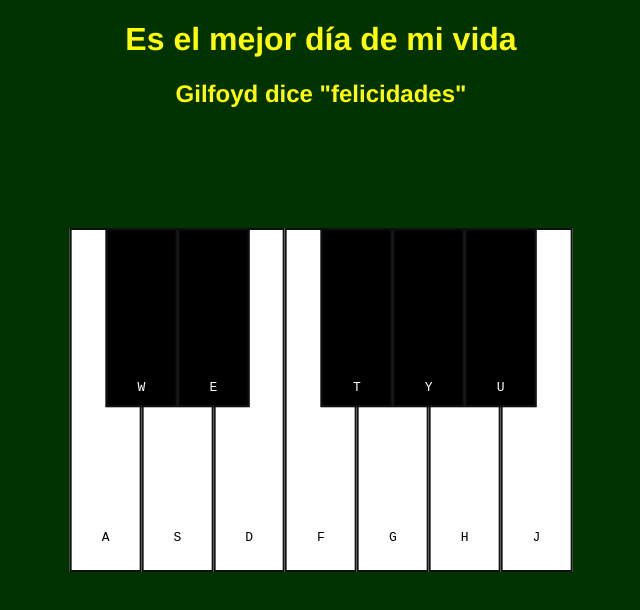
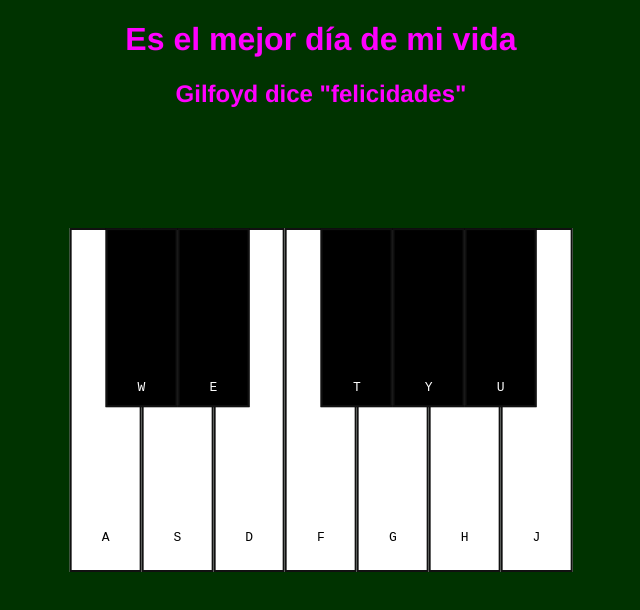
Before and after one commit to Benjamin-Macedo/pianosaur, a plain HTML site: page index.html in a window 1280 px wide. Shown: the whole page, without its empty margins (319-959 px from the left). Drawn offline with Linux system fonts and the light colour scheme.

Commit message:
letra magenta

```diff
--- a/style.css
+++ b/style.css
@@ -43,7 +43,7 @@ body {
 }
 
 h1, h2{
-	color: #ff0;
+	color: #f0f;
 	font-family: helvetica;
 }
 /*body{
```
